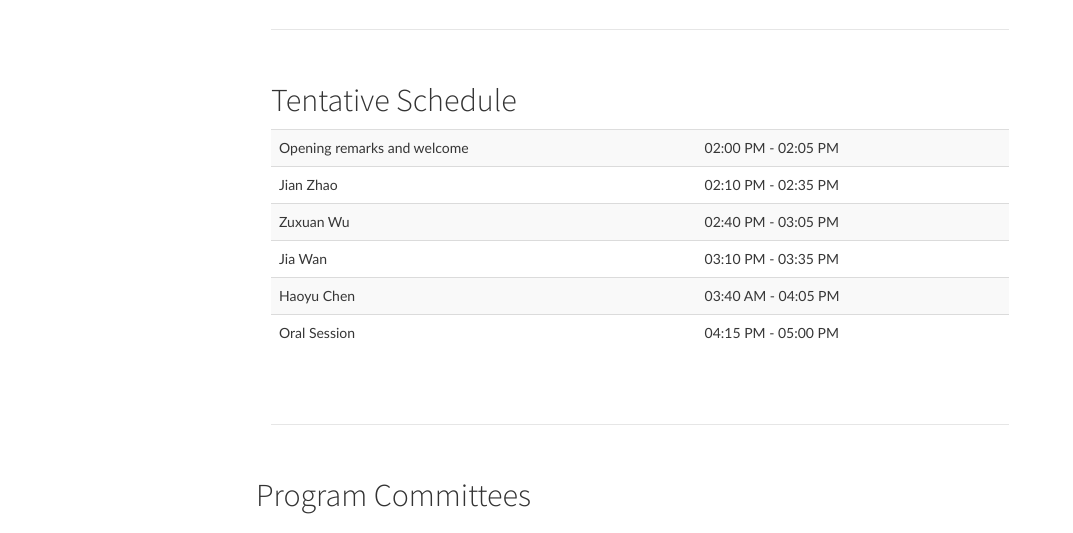
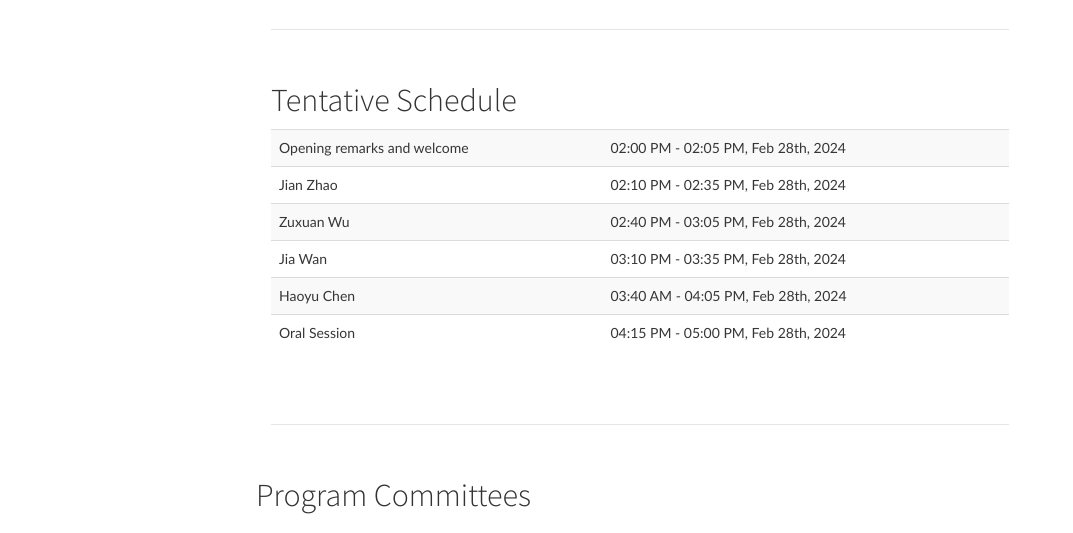
Before and after one commit to vlm4otsu/vlm4otsu.github.io, a plain HTML site: page index.html in a window 1280 px wide. Shown: the part 3775-4308 px from the top of the page, without its empty margins (0-1073 px from the left). Drawn offline with Linux system fonts and the light colour scheme; some packages are replaced by stand-ins of ours; a script that the page names is missing.

Commit message:
Update index.html

```diff
--- a/index.html
+++ b/index.html
@@ -227,22 +227,23 @@
                     </p>
                     <p>
                         <strong>Submission Portal: </strong><a
-                            href="https://cmt3.research.microsoft.com/VLM4OTSU2025/Submission/Index">https://cmt3.research.microsoft.com/VLM4OTSU2025/Submission/Index</a>
+                            href="https://cmt3.research.microsoft.com/VLM4OTSU2025/Submission/Index">
+                            https://cmt3.research.microsoft.com/VLM4OTSU2025/Submission/Index</a>
                     </p>
                     <p><strong>Paper Review Timeline:</strong>
                         <table class="table">
                             <tr>
                                 <th scope="col">Paper Submission and
                                     supplemental material deadline</th>
-                                <td>Nov 22th, 2024, 23:59 PT</td>
+                                <td>Nov 22th, 2024 (PST)</td>
                             </tr>
                             <tr>
-                                <th scope="col">Reviews and Decisions to authors</th>
-                                <td>Dec 28th, 2024, 23:59 PT</td>
+                                <th scope="col">Reviews and Final Decisions released to authors</th>
+                                <td>Dec 28th, 2024 (PST)</td>
                             </tr>
                             <tr>
                                 <th scope="col">Camera ready deadline</th>
-                                <td>Jan 5th, 2025, 23:59 PT</td>
+                                <td>Jan 5th, 2025 (PST)</td>
                             </tr>
                         </table>
                     </p>
@@ -436,27 +437,27 @@
                                     <table class="table  table-striped">
                                         <tr>
                                             <td>Opening remarks and welcome</td>
-                                            <td>02:00 PM - 02:05 PM</td>
+                                            <td>02:00 PM - 02:05 PM, Feb 28th, 2024</td>
                                         </tr>
                                         <tr>
                                             <td>Jian Zhao</td>
-                                            <td>02:10 PM - 02:35 PM</td>
+                                            <td>02:10 PM - 02:35 PM, Feb 28th, 2024</td>
                                         </tr>
                                         <tr>
                                             <td>Zuxuan Wu</td>
-                                            <td>02:40 PM - 03:05 PM</td>
+                                            <td>02:40 PM - 03:05 PM, Feb 28th, 2024</td>
                                         </tr>
                                         <tr>
                                             <td>Jia Wan</td>
-                                            <td>03:10 PM - 03:35 PM</td>
+                                            <td>03:10 PM - 03:35 PM, Feb 28th, 2024</td>
                                         </tr>
                                         <tr>
                                             <td>Haoyu Chen</td>
-                                            <td>03:40 AM - 04:05 PM</td>
+                                            <td>03:40 AM - 04:05 PM, Feb 28th, 2024</td>
                                         </tr>
                                         <tr>
                                             <td>Oral Session</td>
-                                            <td>04:15 PM - 05:00 PM</td>
+                                            <td>04:15 PM - 05:00 PM, Feb 28th, 2024</td>
                                         </tr>
                                     </table>
                                 </div>
```
